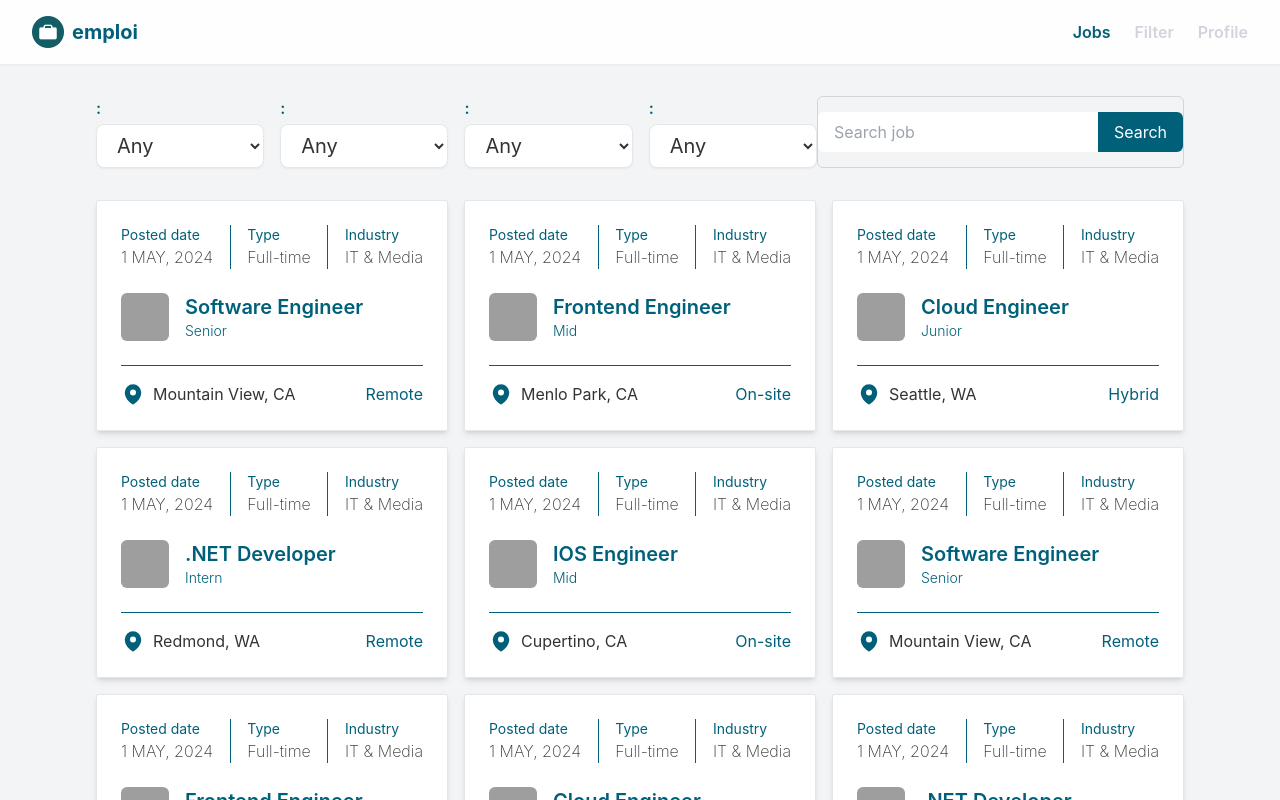
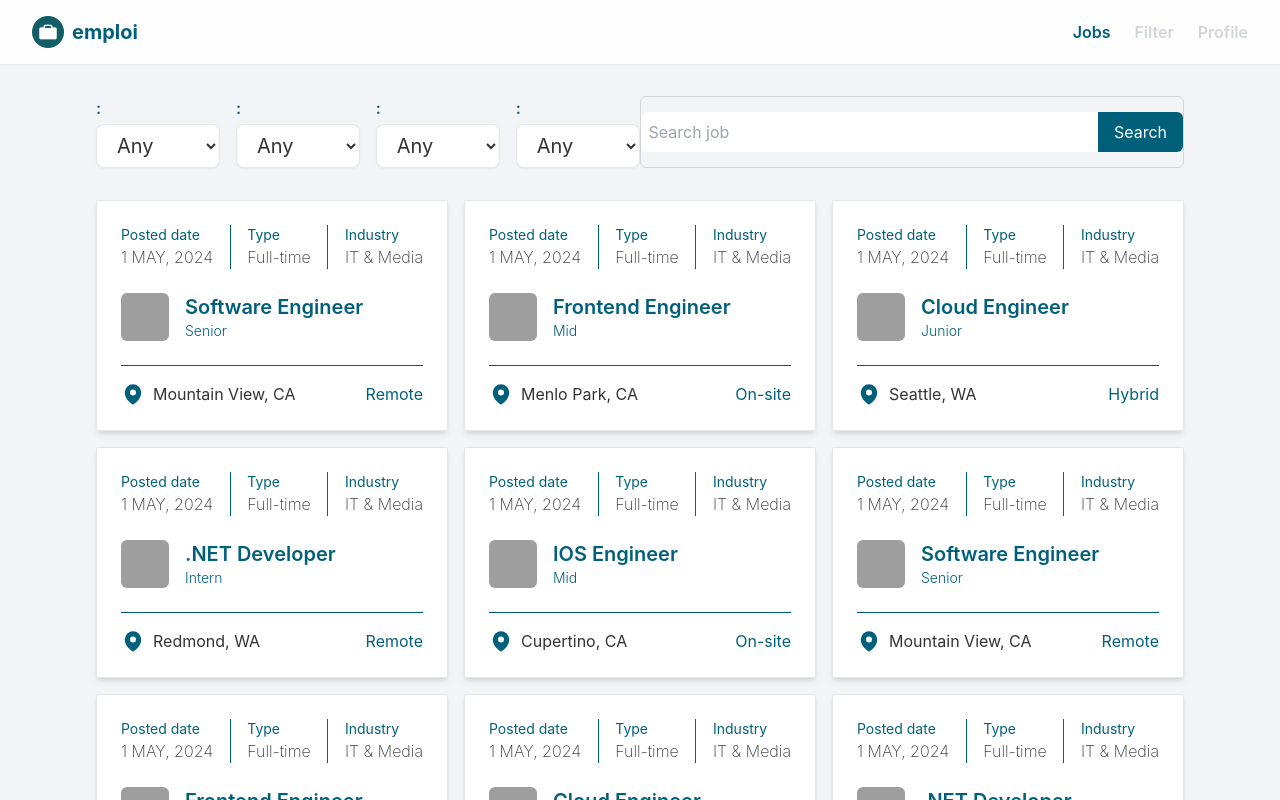
Before and after one commit to lhphat02/Grab-Team14-Frontend, a React (Vite) app: page /job-list in a window 1280 px wide. Shown: the top 800 px of the page. Built offline with nearby package versions, Linux system fonts and the light colour scheme; grey boxes are pictures that could not be loaded.

Commit message:
style: Update SearchBar component to use full width and padding for better styling

```diff
--- a/src/components/common/SearchBar.jsx
+++ b/src/components/common/SearchBar.jsx
@@ -1,10 +1,10 @@
 const SearchBar = ({ placeholder, onChange }) => {
   return (
-    <div className="flex items-center border border-gray-300 rounded-md">
+    <div className="flex items-center w-full border border-gray-300 rounded-md">
       <input
         type="text"
         placeholder={placeholder}
-        className="flex-grow px-4 py-2 rounded-l-md focus:outline-none "
+        className="flex-grow w-full p-2 rounded-l-md focus:outline-none "
         onChange={onChange}
       />
       <button className="px-4 py-2 text-white bg-prim-1 hover:bg-prim-2 rounded-r-md">
```
